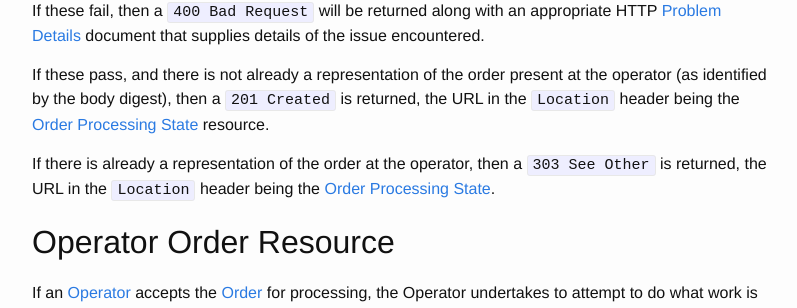
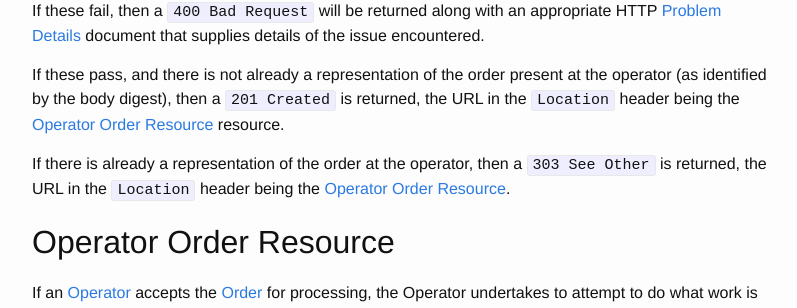
Before and after one commit to lotteries-io/lotteries-io.github.io, a Jekyll site: the page built from _application-profiles/lotteries-io-order.md, in a window 1280 px wide and 900 px high, scrolled down 2711 px. Shown: the part 144-452 px from the top of the window, without its empty margins (238-1035 px from the left). Built offline with Jekyll 4.4.1, drawn with Linux system fonts in a browser that asks for light colours.

Commit message:
Link to operator order resource upon order creation
Location header was pointing to the order processing state resource, which is not hal-json and thus cannot link back to the operator order resource.

```diff
--- a/_application-profiles/lotteries-io-order.md
+++ b/_application-profiles/lotteries-io-order.md
@@ -97,9 +97,9 @@ On receipt of the [Order](../concepts/order) document, the [Operator](../concept
 
 If these fail, then a `400 Bad Request` will be returned along with an appropriate HTTP [Problem Details](https://tools.ietf.org/html/draft-ietf-appsawg-http-problem-00) document that supplies details of the issue encountered.
 
-If these pass, and there is not already a representation of the order present at the operator (as identified by the body digest), then a `201 Created` is returned, the URL in the `Location` header being the [Order Processing State](../concepts/order-processing-state) resource.
+If these pass, and there is not already a representation of the order present at the operator (as identified by the body digest), then a `201 Created` is returned, the URL in the `Location` header being the [Operator Order Resource](#operator-order-resource) resource.
 
-If there is already a representation of the order at the operator, then  a `303 See Other` is returned, the URL in the `Location` header being the [Order Processing State](../concepts/order-processing-state).
+If there is already a representation of the order at the operator, then  a `303 See Other` is returned, the URL in the `Location` header being the [Operator Order Resource](#operator-order-resource).
 
 ## Operator Order Resource
 
```
